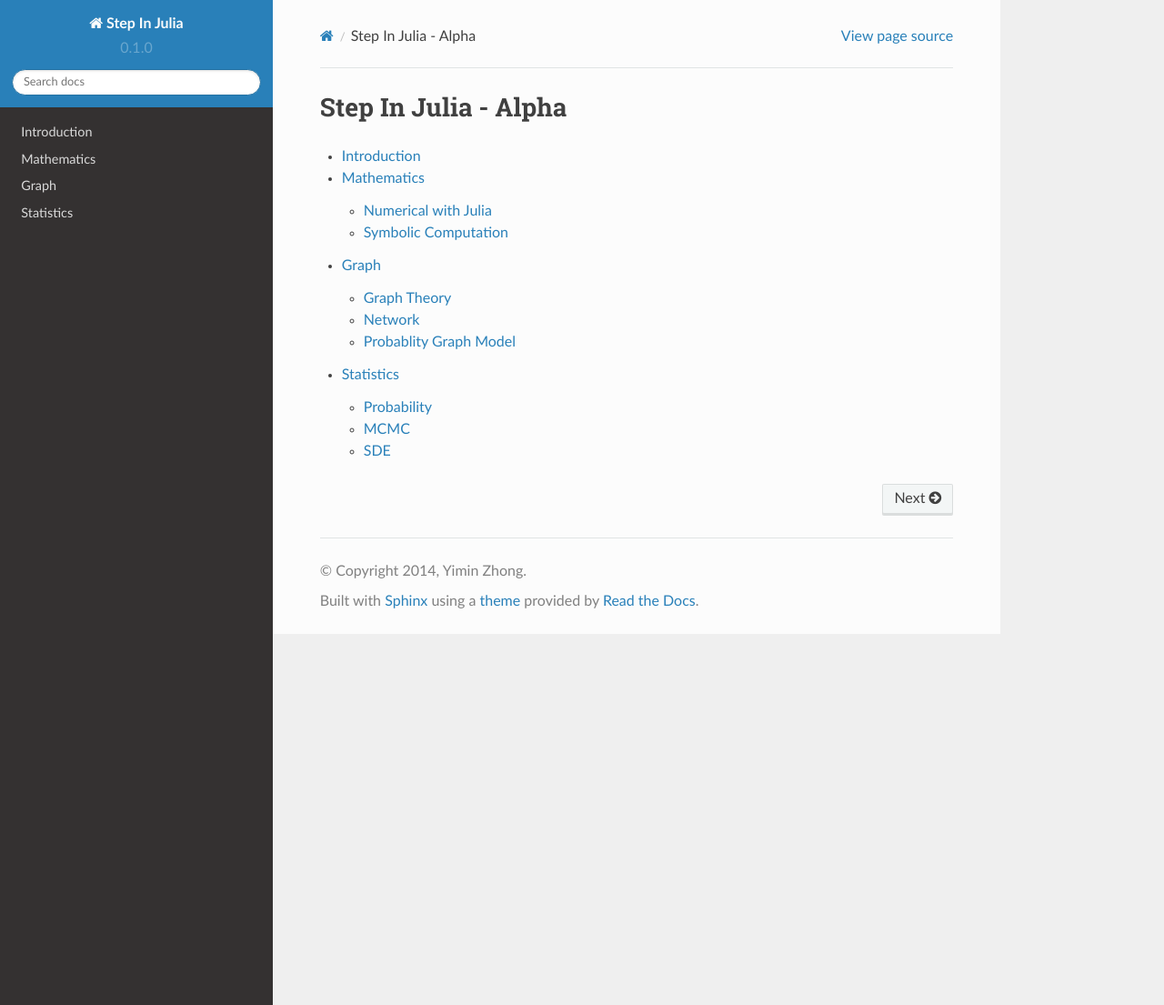
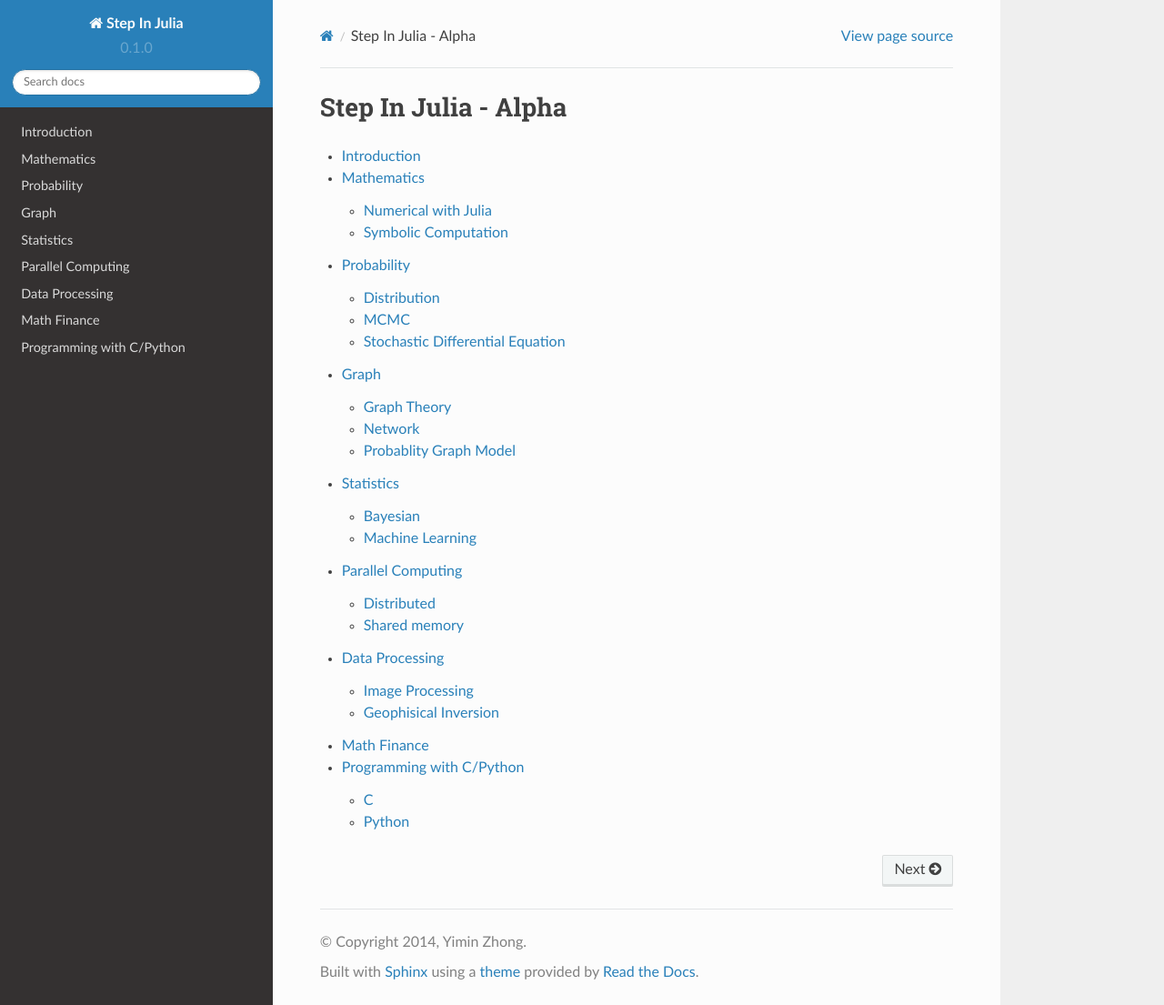
Before and after one commit to GaZ3ll3/Step_In_Julia, a Sphinx documentation site: the page built from docs/source/index.rst, in a window 1280 px wide and 1105 px high. Shown: the whole window at 91% size. Built offline with Sphinx 7.4.7 and the Read the Docs theme 2.0.0, drawn with Linux system fonts in a browser that asks for light colours.

Commit message:
update@src

```diff
--- /dev/null
+++ b/docs/source/data.rst
@@ -0,0 +1,10 @@
+****************
+Data Processing
+****************
+
+Image Processing
+================
+
+
+Geophisical Inversion
+======================
--- /dev/null
+++ b/docs/source/finance.rst
@@ -0,0 +1,3 @@
+*****************
+Math Finance
+*****************
--- a/docs/source/graph.rst
+++ b/docs/source/graph.rst
@@ -1,7 +1,6 @@
 ********
 Graph
 ********
-
 Graph Theory
 ============
 
--- a/docs/source/index.rst
+++ b/docs/source/index.rst
@@ -10,8 +10,13 @@
 
    ./introduction.rst
    ./math.rst
+   ./probability.rst
    ./graph.rst
    ./stats.rst
+   ./parallel.rst
+   ./data.rst
+   ./finance.rst
+   ./programming.rst
 
 
 
--- a/docs/source/math.rst
+++ b/docs/source/math.rst
@@ -127,10 +127,6 @@
 .. _iterative method: http://en.wikipedia.org/wiki/iterative_method
 
 
-
-
-
-
 .. _optim:
 
 Optimization
--- /dev/null
+++ b/docs/source/parallel.rst
@@ -0,0 +1,13 @@
+*******************
+Parallel Computing
+*******************
+
+Distributed
+==============
+
+
+
+
+
+Shared memory
+==============
--- /dev/null
+++ b/docs/source/probability.rst
@@ -0,0 +1,19 @@
+*************************
+Probability
+*************************
+
+Distribution
+=============
+
+
+
+
+MCMC
+=============
+
+
+
+
+
+Stochastic Differential Equation
+================================
--- /dev/null
+++ b/docs/source/programming.rst
@@ -0,0 +1,14 @@
+*****************************
+Programming with C/Python
+*****************************
+
+C
+==
+
+
+
+
+
+
+Python
+======
--- a/docs/source/stats.rst
+++ b/docs/source/stats.rst
@@ -1,22 +1,8 @@
 **************
 Statistics
 **************
+Bayesian
+================
 
-Probability
-===========
-
-
-
-
-
-
-MCMC
-=====
-
-
-
-
-
-
-SDE
-=====
+Machine Learning
+================
```
Also changed, not shown: 3 other files.
